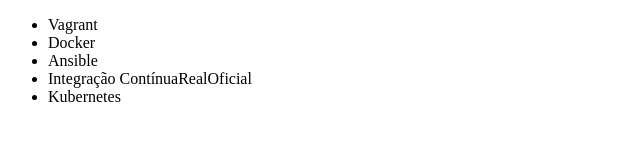
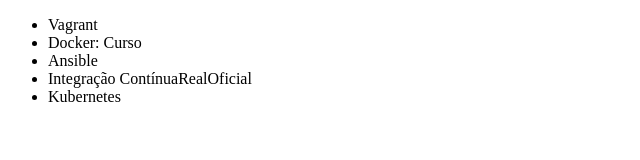
Before and after one commit to fernandofonsecaa/alura-git, a plain HTML site: page index.html in a window 1280 px wide. Shown: the full height of the page, 0-640 px from the left. Drawn offline with Linux system fonts and the light colour scheme.

Commit message:
Atualizando nome do curso de Docker

```diff
--- a/index.html
+++ b/index.html
@@ -9,7 +9,7 @@
 <body>
     <ul>
         <li>Vagrant</li>
-        <li>Docker</li>
+        <li>Docker: Curso</li>
         <li>Ansible</li>
         <li>Integração ContínuaRealOficial</li>
         <li>Kubernetes</li>
```
